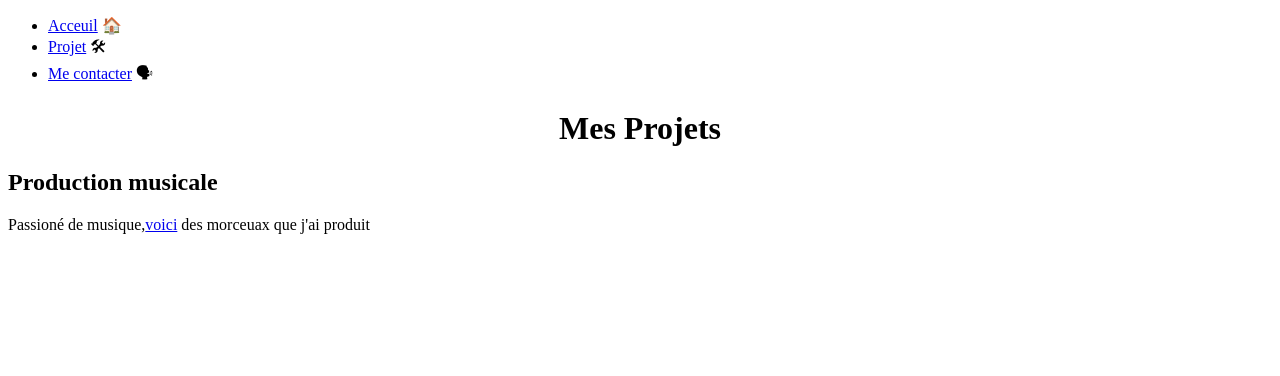
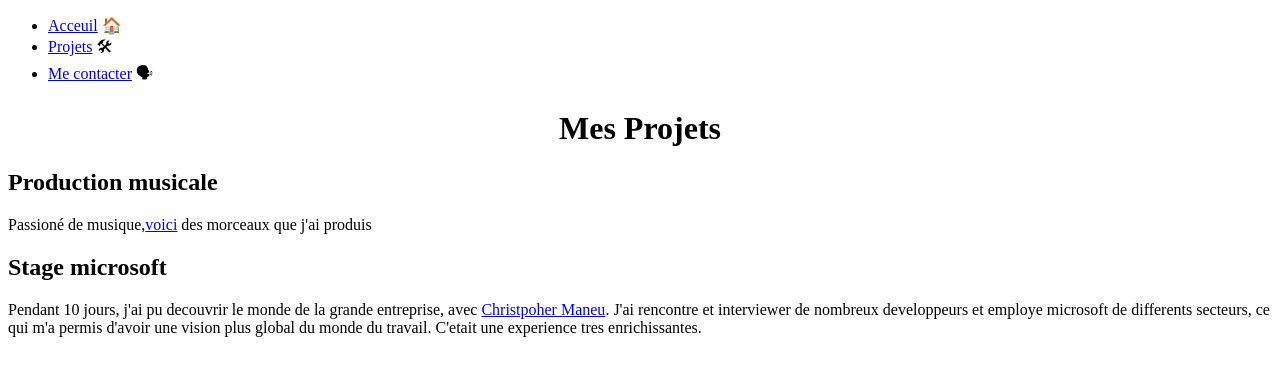
Before and after one commit to bolthizar/projetsiteperso, a plain HTML site: page projet.html in a window 1280 px wide. Drawn offline with Linux system fonts and the light colour scheme.

Commit message:
changement ordi

```diff
--- a/projet.html
+++ b/projet.html
@@ -3,7 +3,7 @@
 
 <head>
     <meta charset="UTF-8"> </meta>
-    <title>projet</title>
+    <title>projets</title>
 </head>
 
 <body>
@@ -11,7 +11,7 @@
     <nav>
         <ul>
             <li><a href="index.html">Acceuil</a> &#127968 </li>
-            <li><a href="projet.html">Projet</a> &#128736 </li>
+            <li><a href="projet.html">Projets</a> &#128736 </li>
             <li><a href="contact.html">Me contacter</a> &#128483</li>
         </ul>
     </nav>
@@ -22,8 +22,11 @@
 
     <h2> Production musicale </h2>
 
-    <p> Passioné de musique,<a href="https://www.youtube.com/channel/UC553tK77jqxnys4MdUiPcqA">voici</a> des morceuax que j'ai produit <p>
+    <p> Passioné de musique,<a href="https://www.youtube.com/channel/UC553tK77jqxnys4MdUiPcqA">voici</a> des morceaux que j'ai produis </p>
 
+    <h2>Stage microsoft</h2>
+
+    <p>Pendant 10 jours, j'ai pu decouvrir le monde de la grande entreprise, avec <a href="https://www.maneu.net/">Christpoher Maneu</a>. J'ai rencontre et interviewer de nombreux developpeurs et employe microsoft de differents secteurs, ce qui m'a permis d'avoir une vision plus global du monde du travail. C'etait une experience tres enrichissantes.  </p>
 
 
 
```
